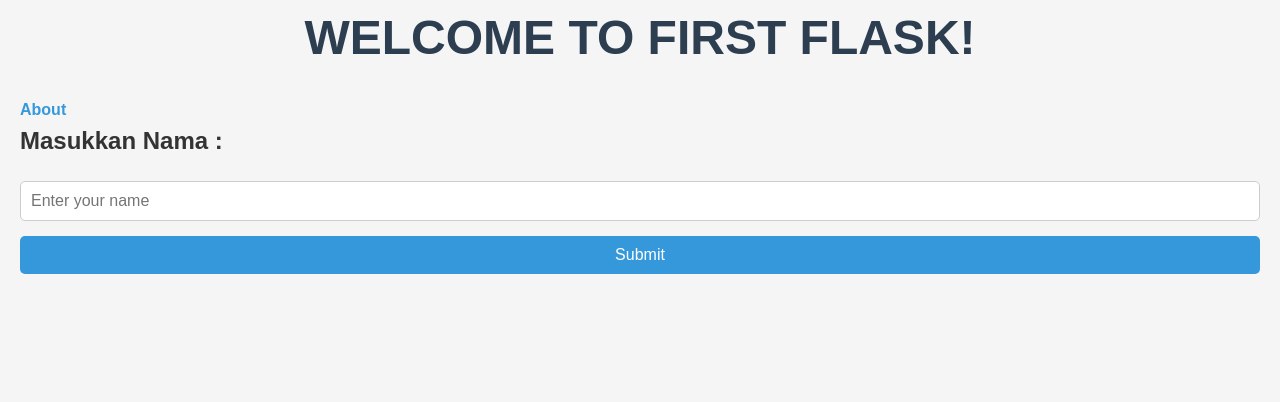
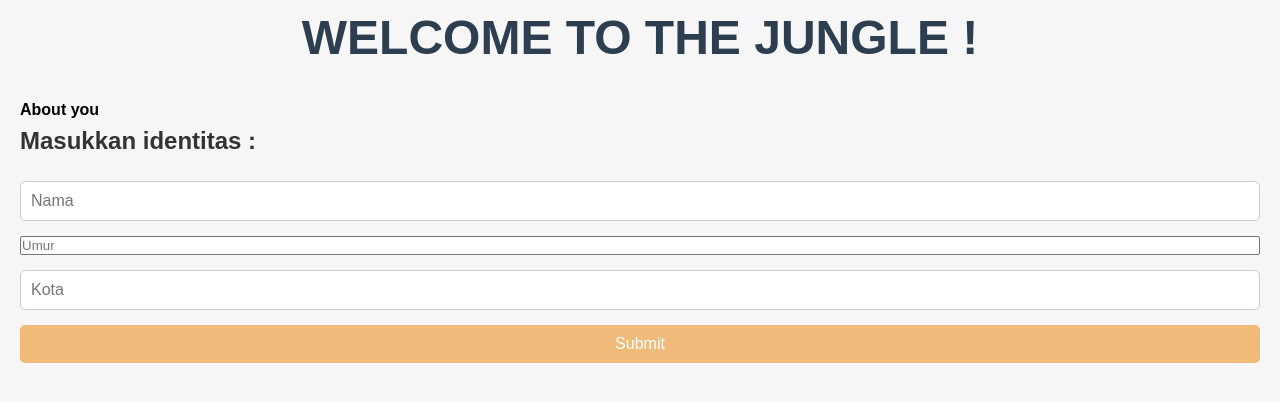
Before and after one commit to SASCHADDD/FirstFlask_043, a Flask app: page / in a window 1280 px wide. Shown: the top 402 px of the page. Run offline with Flask 3, Linux system fonts and the light colour scheme.

Commit message:
memodifikasi

```diff
--- a/app.py
+++ b/app.py
@@ -2,18 +2,16 @@
 
 app = Flask(__name__)
 
-# Route for the home page
 @app.route('/')
 def index():
     return render_template('index.html')
 
-# Route for form submission
 @app.route('/submit', methods=['POST'])
 def submit():
     name = request.form.get('name')
-    if (name == "Sascha"):
-        return 'Hello, Sayangku !'
-    return f"Hello, {name}!"
+    age = request.form.get('age')
+    city = request.form.get('city')
+    return f"Hello, {name}! Umur Anda adalah {age} tahun dan Anda tinggal di {city}."
 
 if __name__ == '__main__':
     app.run(debug=True)
--- a/static/styles.css
+++ b/static/styles.css
@@ -8,7 +8,7 @@
 /* Body Style */
 body {
     font-family: 'Arial', sans-serif;
-    background-color: #f5f5f5;
+    background-color: #f5f5f5ce;
     color: #333;
     line-height: 1.6;
     padding: 0 20px;
@@ -38,7 +38,7 @@
 button {
     display: inline-block;
     padding: 10px 20px;
-    background-color: #3498db;
+    background-color: #F0BB78;
     color: #fff;
     font-size: 1em;
     border: none;
@@ -56,7 +56,7 @@
 /* Link Style */
 a {
     text-decoration: none;
-    color: #3498db;
+    color: #000000;
     font-weight: bold;
     transition: color 0.3s ease;
 }
@@ -96,7 +96,7 @@
 }
 
 footer a {
-    color: #3498db;
+    color: #000000;
 }
 
 footer a:hover {
--- a/templates/index.html
+++ b/templates/index.html
@@ -8,11 +8,13 @@
     <link rel="stylesheet" href="{{ url_for('static', filename='styles.css') }}">
 </head>
 <body>
-    <h1>Welcome to First Flask!</h1>
-    <a href="/about">About</a>
-    <h2>Masukkan Nama : </h2>
+    <h1>Welcome to the jungle !</h1>
+    <a href="/about">About you </a>
+    <h2>Masukkan identitas : </h2>
     <form action="/submit" method="POST">
-        <input type="text" name="name" placeholder="Enter your name">
+        <input type="text" name="name" placeholder="Nama">
+        <input type="number" name="age" placeholder="Umur">
+        <input type="text" name="city" placeholder="Kota">
         <button type="submit">Submit</button>
     </form>
 </body>
```
